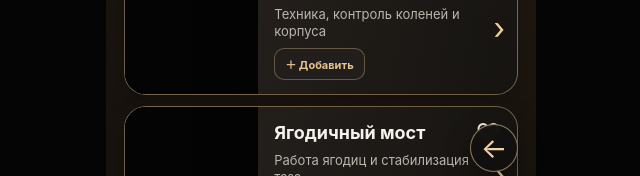
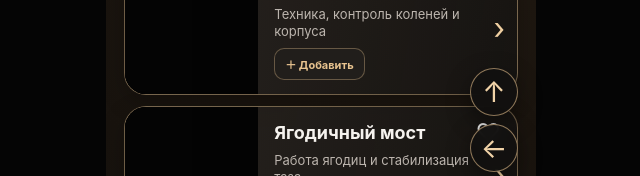
Before and after one commit to artemkrylov9236/tvoy-dobry-trener, a plain HTML site: page index.html in a window 1280 px wide. Both pictures are taken after a click on the button 640 px from the left and 508 px from the top of the page. Shown: the part 540-716 px from the top of the page, 319-959 px from the left. Drawn offline with Linux system fonts and the light colour scheme.

Commit message:
Add files via upload

```diff
--- a/index.html
+++ b/index.html
@@ -189,6 +189,31 @@ h1 span{color:var(--gold)}
 .exercise .content p{max-width:100%;margin:4px 0 0}
 .exercise .content .add-ex-btn{position:static;align-self:flex-start;margin-top:9px;max-width:100%;white-space:nowrap;overflow:hidden;text-overflow:ellipsis;padding:7px 10px;border-radius:10px;font-size:11px}
 .exercise .arrow{right:12px}
+/* App 76 navigation helpers: contextual back + quick scroll-to-top */
+.floating-top{
+  position:fixed;
+  right:max(18px, calc((100vw - 430px)/2 + 18px));
+  bottom:144px;
+  z-index:40;
+  width:48px;
+  height:48px;
+  border-radius:50%;
+  border:1px solid rgba(232,195,143,.58);
+  background:rgba(18,17,16,.92);
+  color:#f1d3a8;
+  box-shadow:0 8px 24px rgba(0,0,0,.38);
+  display:none;
+  align-items:center;
+  justify-content:center;
+  font-size:28px;
+  line-height:1;
+  cursor:pointer;
+  padding:0;
+  backdrop-filter:blur(8px);
+}
+.floating-top.show{display:flex}
+.floating-top:active{transform:scale(.96)}
+
 /* App 33: floating contextual back navigation */
 .floating-back{
   position:fixed;
@@ -894,6 +919,7 @@ h1 span{color:var(--gold)}
     </div>
   </main>
 
+  <button id="floatingTop" class="floating-top" aria-label="Наверх" onclick="scrollCurrentScreenTop()">↑</button>
   <button id="floatingBack" class="floating-back" aria-label="Назад" onclick="goBackFromScreen()">←</button>
   <nav class="nav">
     <button class="active" data-screen="home" onclick="show('home')"><span class="ni"><svg viewBox="0 0 24 24"><path d="M3.5 11.5L12 4l8.5 7.5v8a1 1 0 0 1-1 1h-5v-5h-5v5h-5a1 1 0 0 1-1-1z"/></svg></span>Главная</button>
@@ -969,11 +995,23 @@ const floatingBackTargets={
 let detailBackTarget='exercises';
 let timerBackTarget='exercises';
 
+function scrollCurrentScreenTop(){
+  // Return to the beginning of the currently opened section without leaving it.
+  window.scrollTo({top:0,left:0,behavior:'smooth'});
+  const active=document.querySelector('.screen.active');
+  if(active) active.scrollTop=0;
+}
+
 function updateFloatingBack(id){
   const b=document.getElementById('floatingBack');
-  if(!b) return;
+  const t=document.getElementById('floatingTop');
+  if(!b || !t) return;
   const visible=id!=='home' && !!floatingBackTargets[id];
   b.classList.toggle('show',visible);
+  // The quick "to top" control is useful on content-heavy sections,
+  // but intentionally omitted from the Personal Cabinet.
+  const topVisible=id!=='home' && id!=='profile' && !!floatingBackTargets[id];
+  t.classList.toggle('show',topVisible);
 }
 
 function stopVideosInScreen(screen){
```
